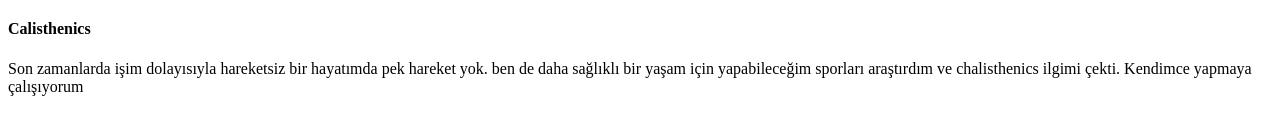
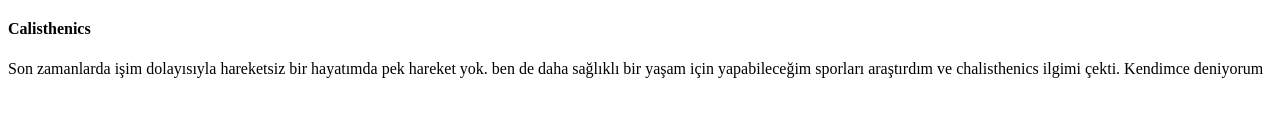
Before and after one commit to mehmetsahinn/odevpatika, a plain HTML site: page index.html in a window 1280 px wide. Shown: the part 207-342 px from the top of the page. Drawn offline with Linux system fonts and the light colour scheme.

Commit message:
ikinci commit

```diff
--- a/index.html
+++ b/index.html
@@ -11,4 +11,5 @@
 <!-- Neler yaptığım kısmın başlığı ve açıklaması -->
 <h2>Neler yapıyorum </h2>
 <h4>Calisthenics </h4>
-<p>Son zamanlarda işim dolayısıyla hareketsiz bir hayatımda pek hareket yok. ben de daha sağlıklı bir yaşam için yapabileceğim sporları araştırdım ve chalisthenics ilgimi çekti. Kendimce yapmaya çalışıyorum </p>
+<p>Son zamanlarda işim dolayısıyla hareketsiz bir hayatımda pek hareket yok. ben de daha sağlıklı bir yaşam için yapabileceğim sporları araştırdım ve chalisthenics ilgimi çekti. Kendimce deniyorum </p>
+<!-- Alt başlıkları örneğe benzetmek amacıyla bu şekilde seçtim olarak yapma nedenim -->
```
